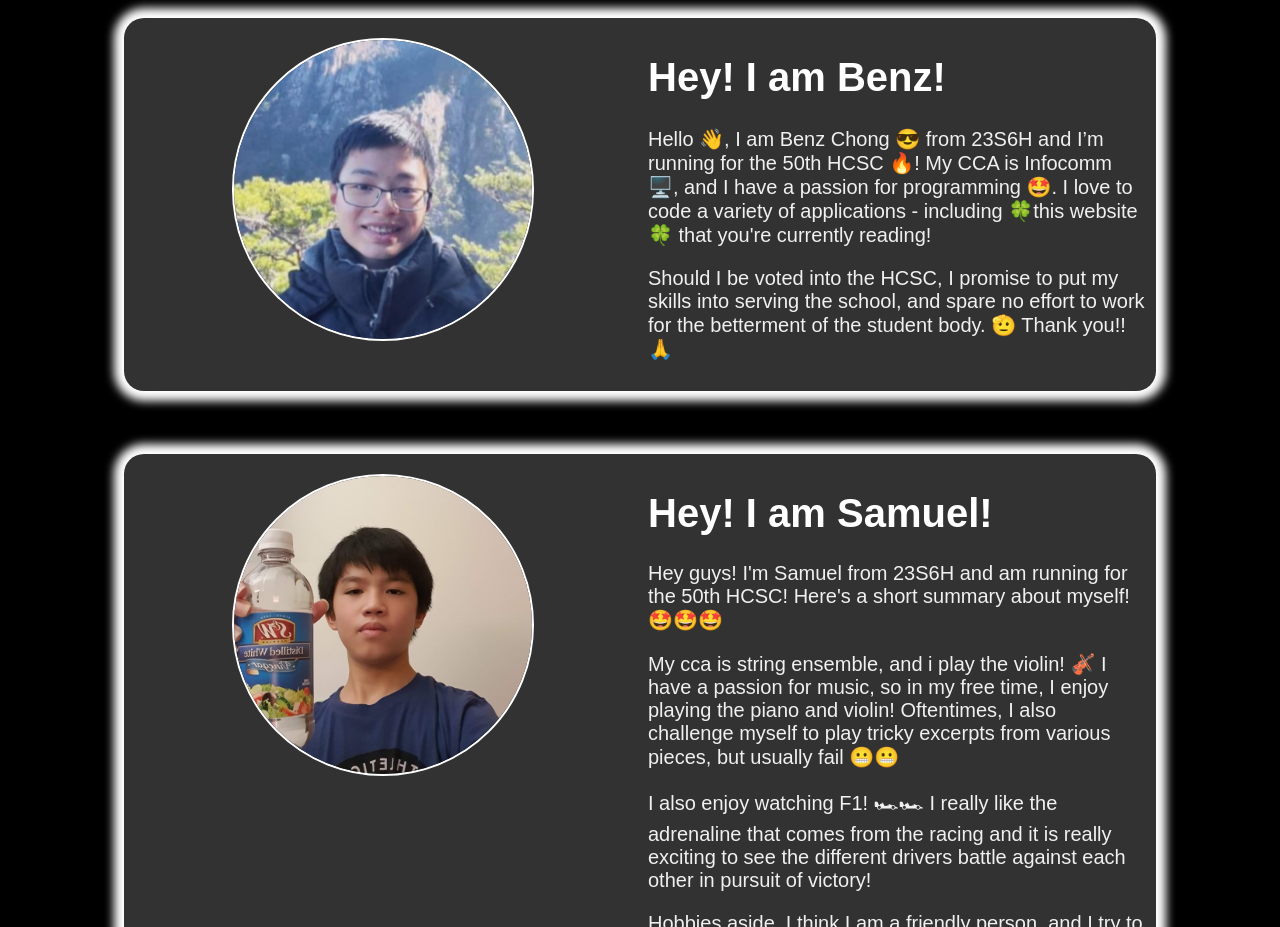
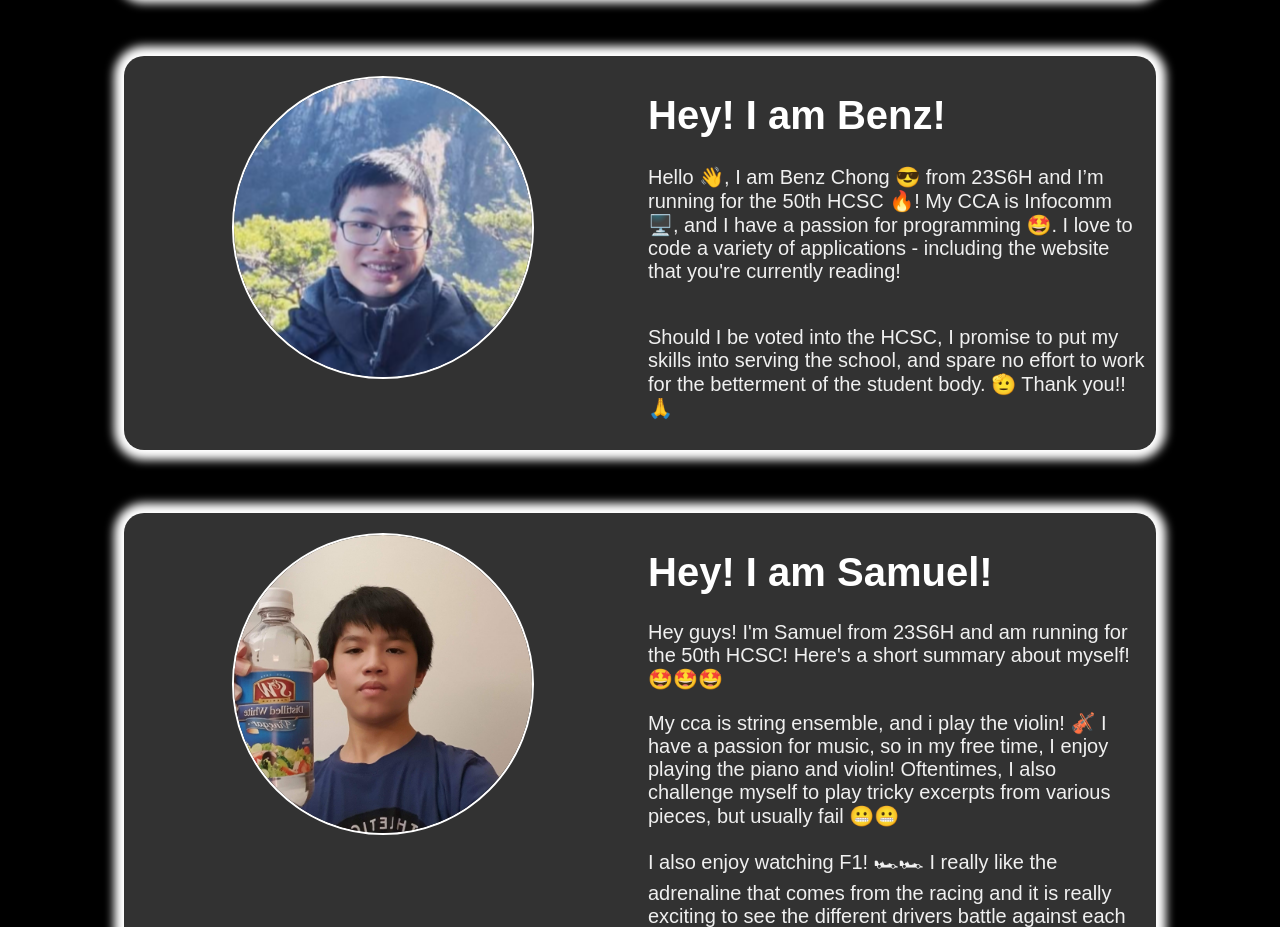
Before and after one commit to AXZET-5/Team-Clover, a plain HTML site: page index.html in a window 1280 px wide. Shown: the part 1226-2153 px from the top of the page. Drawn offline with Linux system fonts and the light colour scheme.

Commit message:
Update index.html

```diff
--- a/index.html
+++ b/index.html
@@ -20,6 +20,7 @@
             <img src="group-pic.jpg" class="BigImage">
             <p class="Center Content">😎Benz | 😁Samuel | 😍Kathryn | 🥳Lim Chong</p>
             <p class="Center Content">Four individuals dedicated to serving YOU🫵, the student body!</p>
+            <br>
             <p class="Center SubHeading">Click for free entertainment!</p>
             <div style="text-align:center;"><a class="InstaLink" href="https://www.instagram.com/hc_clover23/" target="_blank">💬&nbspInstagram</a></div>
         </div>
@@ -33,7 +34,10 @@
                     <h1 class="Center BigHeading">Hey! I am Benz!</h1>
                     <p class="Center Content">Hello 👋, I am Benz Chong 😎 from 23S6H and I’m running for the 50th HCSC 🔥!
                         My CCA is Infocomm 🖥️, and I have a passion for programming 🤩. I love to code a variety of applications -
-                        including 🍀this website🍀 that you're currently reading!</p>
+                        including the website that you're currently reading!<br><br>
+
+
+                    </p>
                     <p class="Center Content">Should I be voted into the HCSC, I promise to put my skills into serving the school,
                         and spare no effort to work for the betterment of the student body. 🫡 Thank you!! 🙏</p>
                 </div>
```
